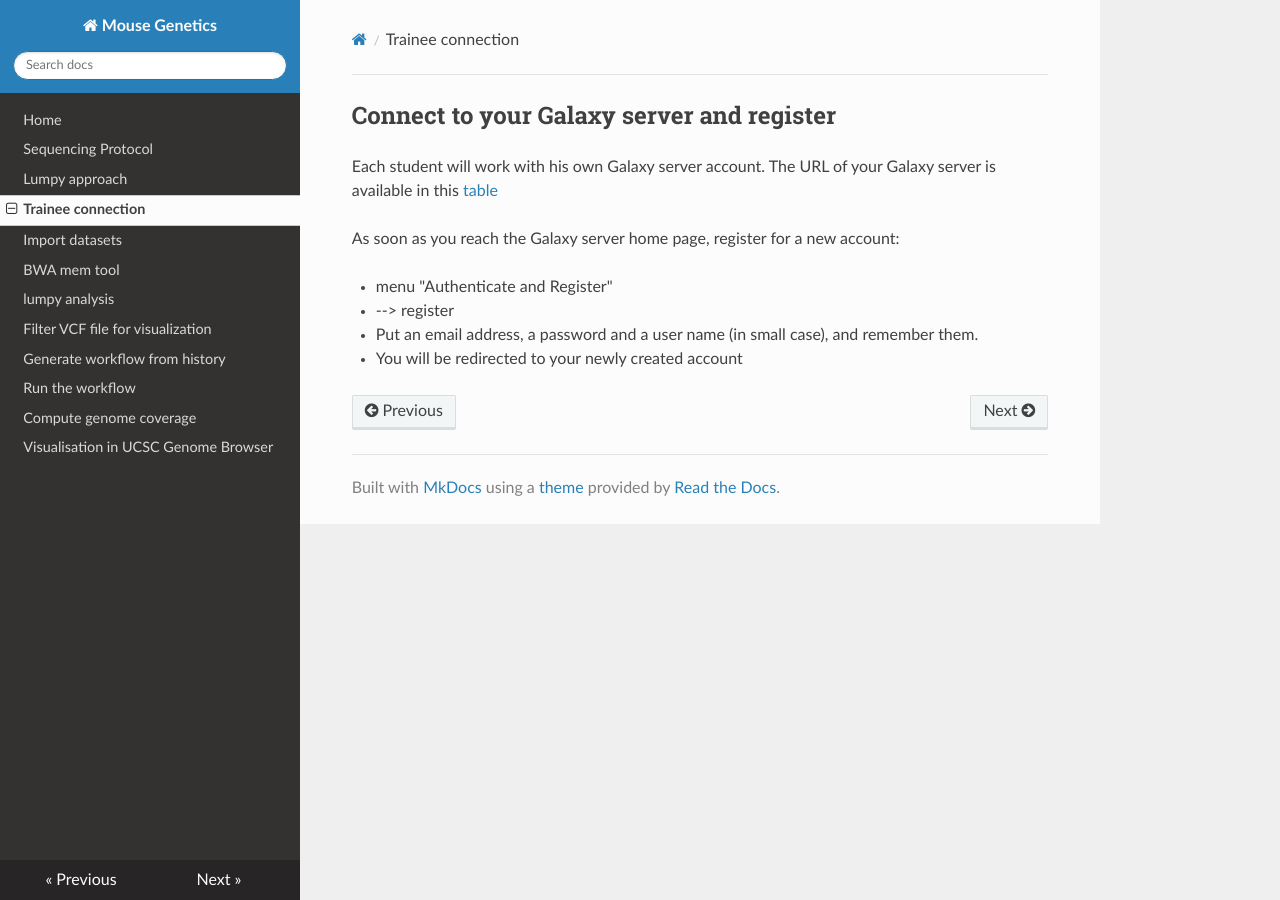
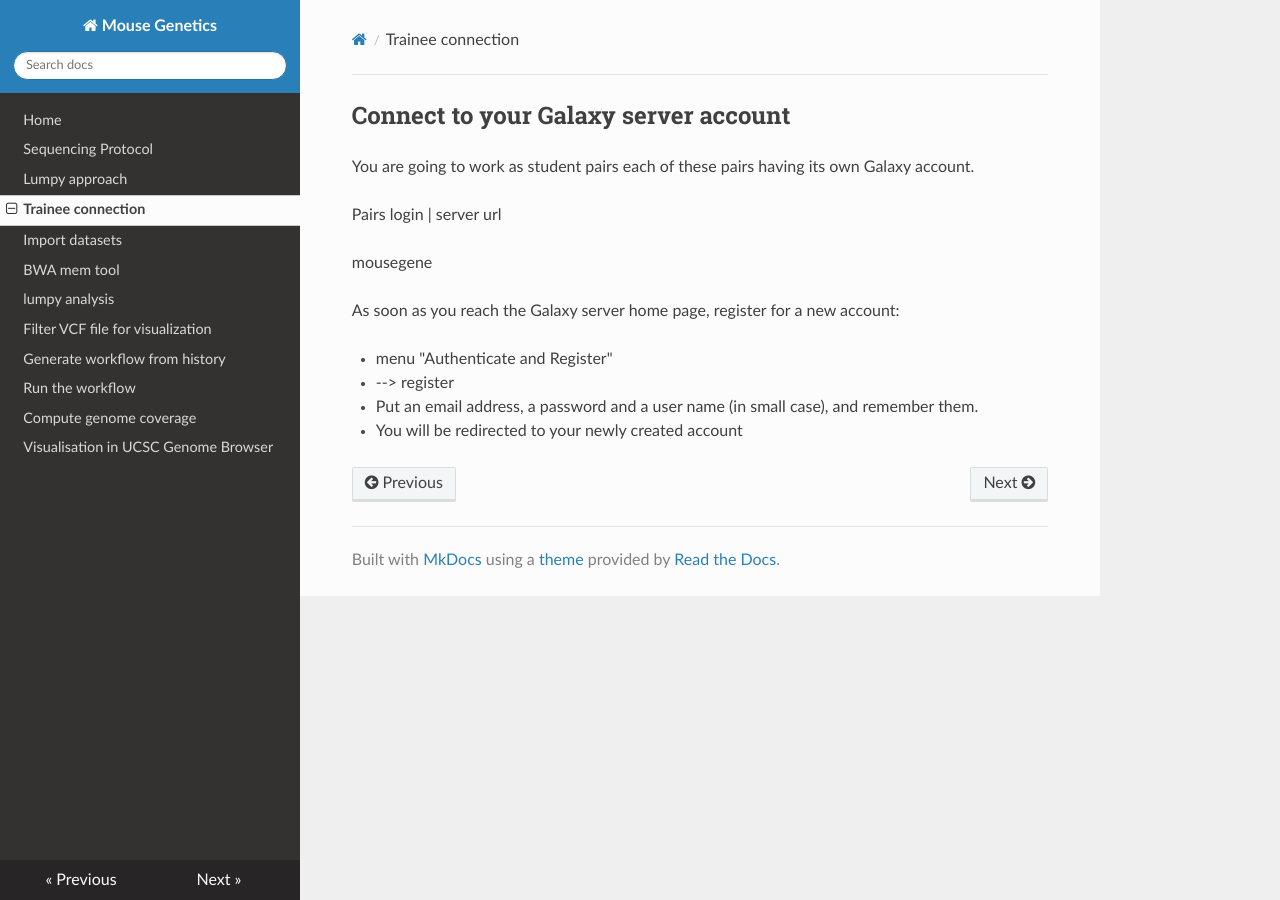
Before and after one commit to ARTbio/mouse_genetics, an MkDocs documentation site: the page built from docs/connection.md, in a window 1280 px wide. Built offline with MkDocs 1.6.1, drawn with Linux system fonts in a browser that asks for light colours; nearby versions of some CDN libraries; old or Windows-style settings are respelled for this version of MkDocs.

```diff
--- a/docs/connection.md
+++ b/docs/connection.md
@@ -1,7 +1,10 @@
-## Connect to your Galaxy server and register
+## Connect to your Galaxy server account
 
-Each student will work with his own Galaxy server account.
-The URL of your Galaxy server is available in this [table](https://docs.google.com/spreadsheets/d/1SKZW_moNWRxOe96ywyU8thaUWIyTc8mg6cA3jknvURU/edit?usp=sharing)
+You are going to work as student pairs each of these pairs having its own Galaxy account.
+
+Pairs login  | server url
+
+mousegene
 
 As soon as you reach the Galaxy server home page, register for a new account:
 
```
Also changed, not shown: docs/index.md (+3 -4 lines), docs/seq.md (+2 -3 lines).
